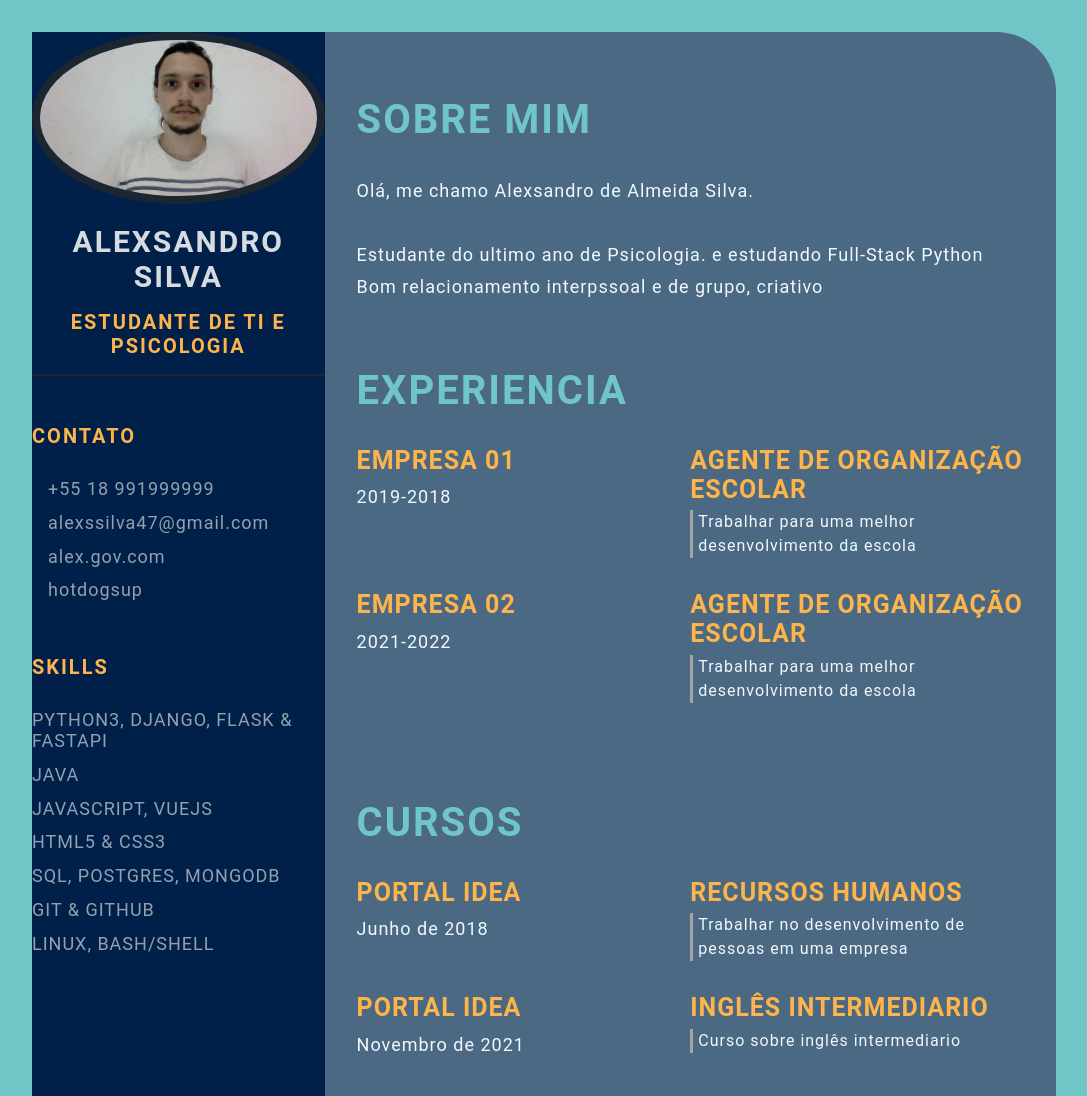
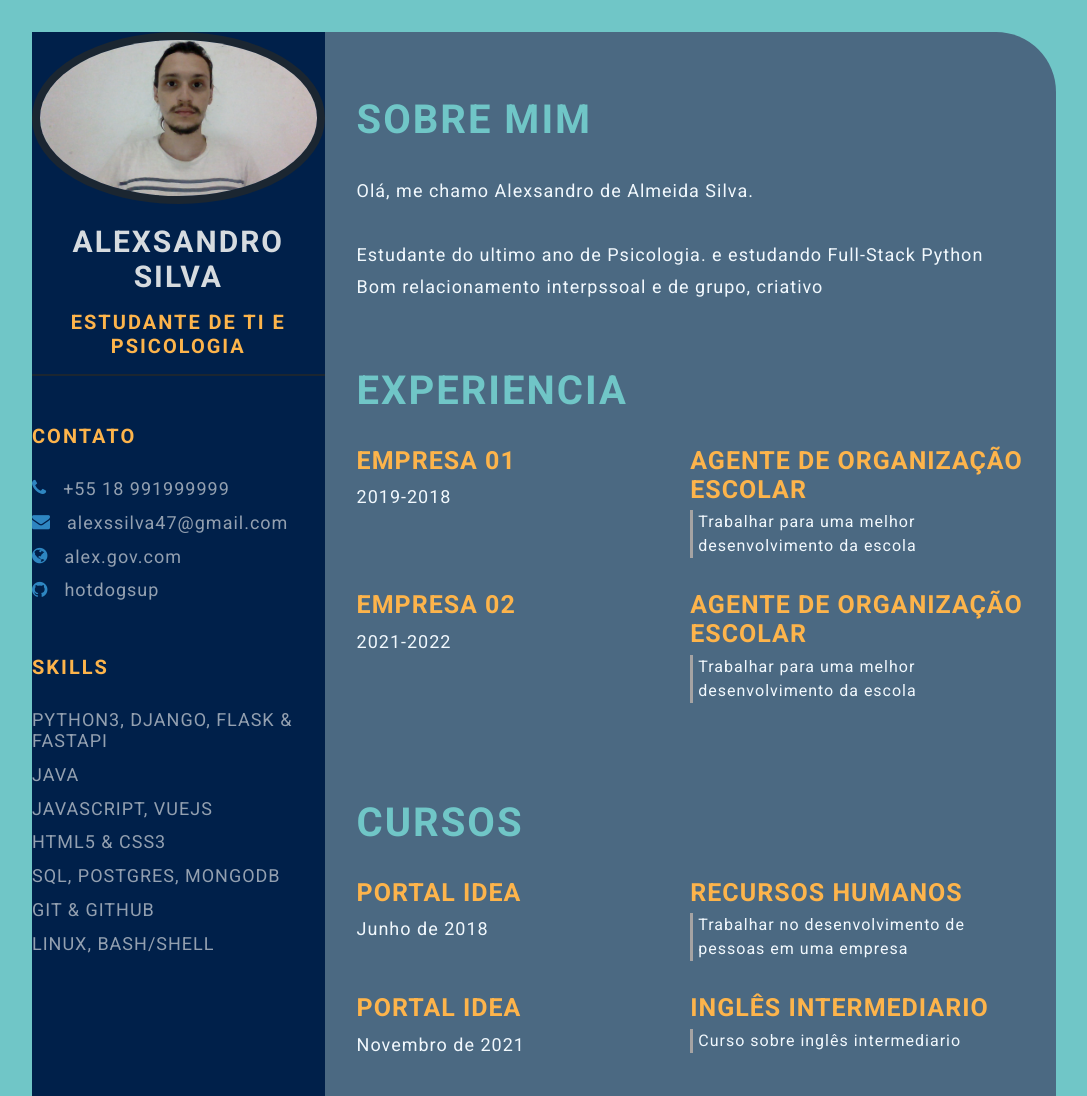
Before and after one commit to hotdogsup/devweekgit.github.io, a plain HTML site: page index.html in a window 1280 px wide. Shown: the top 1096 px of the page, without its empty margins (96-1183 px from the left). Drawn offline with Linux system fonts and the light colour scheme.

Commit message:
Feat add styles (#4)
* fetuare: add styles

* add-styles

```diff
--- a/index.html
+++ b/index.html
@@ -5,6 +5,14 @@
     <meta http-equiv="X-UA-Compatible" content="IE=edge">
     <meta name="viewport" content="width=device-width, initial-scale=1.0">
     <title>Alexsandro Silva CV</title>
+
+    <!-- Google font  -->
+    <link rel="preconnect" href="https://fonts.googleapis.com">
+    <link rel="preconnect" href="https://fonts.gstatic.com" crossorigin>
+    <link href="https://fonts.googleapis.com/css2?family=Roboto:ital,wght@0,100;0,300;0,400;0,700;1,100;1,300;1,400;1,700&display=swap" rel="stylesheet">
+
+    <!-- font-awesome -->
+    <link rel="stylesheet" href="https://cdnjs.cloudflare.com/ajax/libs/font-awesome/4.7.0/css/font-awesome.min.css">
 
     <!-- Custom CSS -->
     <link rel="stylesheet" href="style.css">
```
